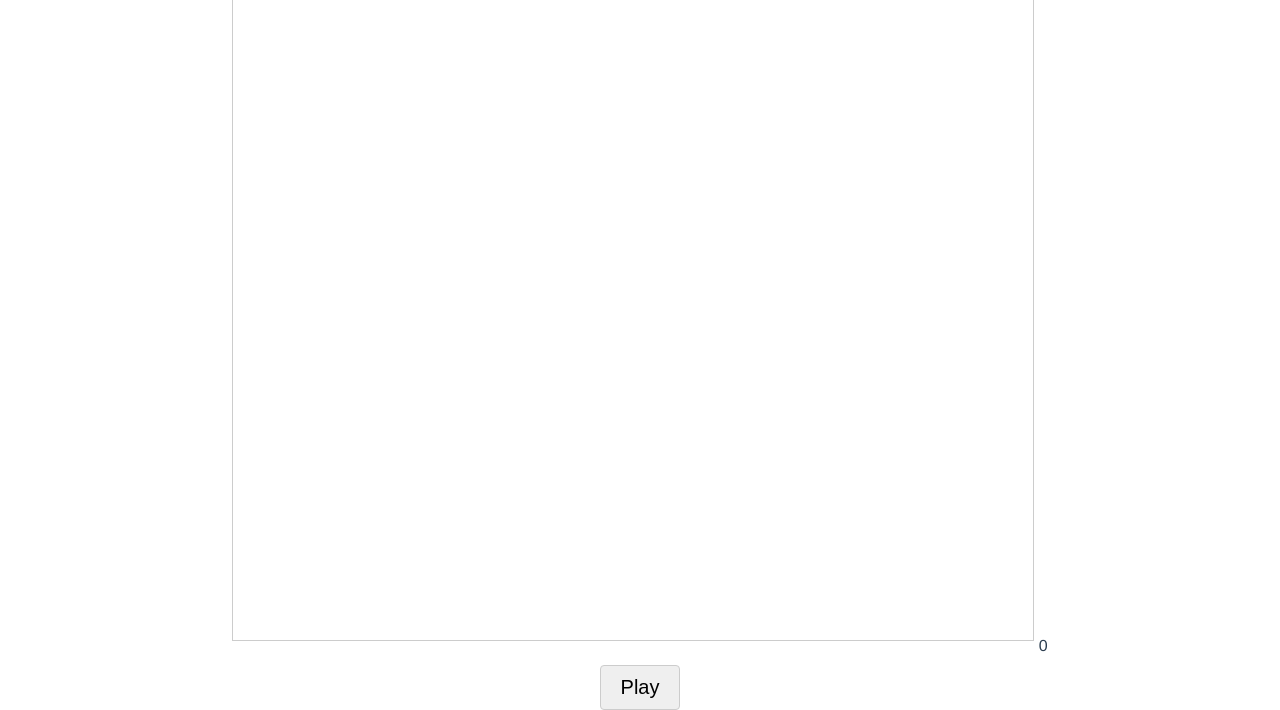
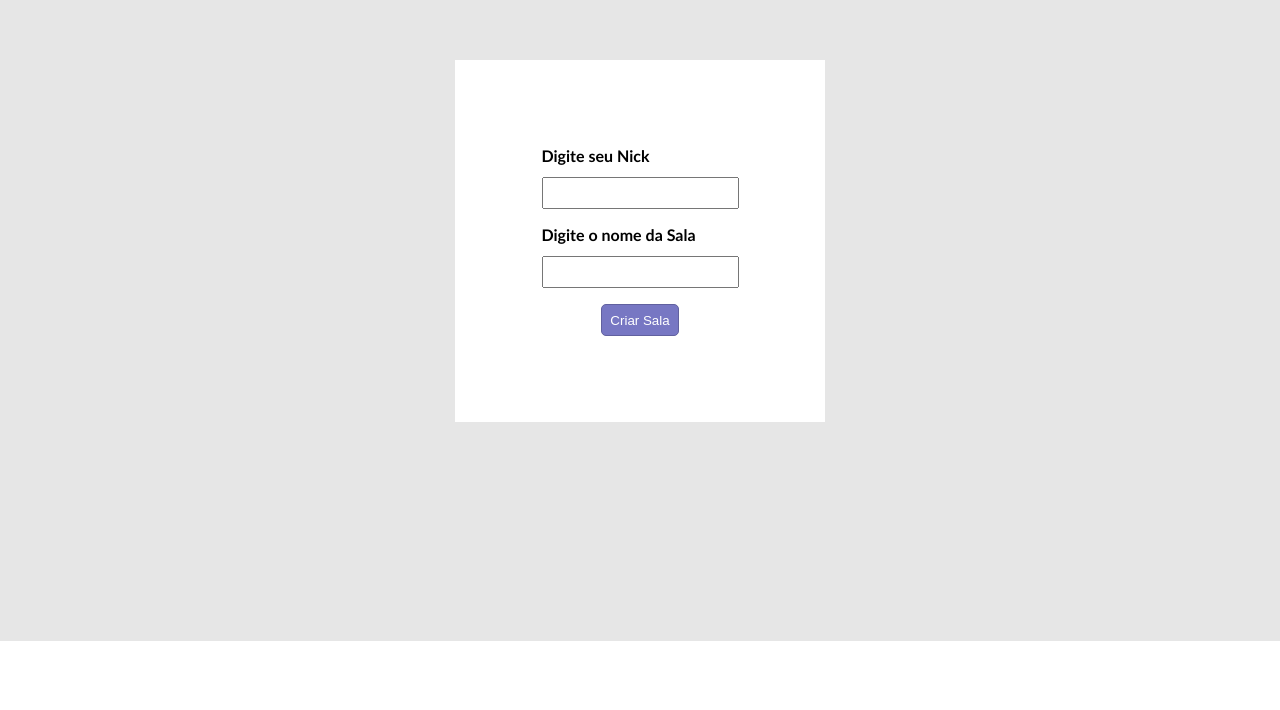
Before and after one commit to joaoreis/multiplayer-snake-game, a Vue app: page / in a window 1280 px wide. Shown: the part 159-869 px from the top of the page. After the commit the page ends 800 px from the top, so only its background shows below. Built offline with nearby package versions, Linux system fonts and the light colour scheme; no server answers.

Commit message:
feat: gerenciador de estados adicionado e configurado, login view implementada

```diff
--- a/package.json
+++ b/package.json
@@ -10,6 +10,7 @@
   },
   "dependencies": {
     "core-js": "^3.8.3",
+    "pinia": "^2.1.4",
     "vue": "^3.3.1",
     "vue-router": "^4.0.3"
   },
@@ -31,6 +32,8 @@
     "eslint-plugin-prettier": "^4.0.0",
     "eslint-plugin-vue": "^8.0.3",
     "jest": "^27.0.5",
-    "prettier": "^2.4.1"
+    "prettier": "^2.4.1",
+    "sass": "^1.62.0",
+    "sass-loader": "^13.2.2"
   }
 }
--- a/src/App.vue
+++ b/src/App.vue
@@ -4,6 +4,7 @@
 
 <style>
 * {
+  padding: 0;
   margin: 0;
   box-sizing: border-box;
 }
--- a/src/router/index.js
+++ b/src/router/index.js
@@ -1,12 +1,18 @@
 import { createRouter, createWebHashHistory } from "vue-router";
 // import HomeView from "../views/HomeView.vue";
 import FirstPageVue from "@/views/FirstPage.vue";
+import LoginPageVue from "@/views/LoginPage.vue";
 
 const routes = [
   {
     path: "/",
-    name: "home",
-    component: FirstPageVue,
+    name: "login",
+    component: () => LoginPageVue,
+  },
+  {
+    path: "/game",
+    name: "game",
+    component: () => FirstPageVue,
   },
 ];
 
--- /dev/null
+++ b/src/storage/user.js
@@ -0,0 +1,38 @@
+import { defineStore } from "pinia";
+
+const API_BASE_URL = "http://localhost:3000";
+
+export const useUserStore = defineStore({
+  id: "userData",
+  state: () => ({
+    nickname: "",
+    lobbyId: "",
+  }),
+  actions: {
+    async getLobbyName(nickname, lobbyId) {
+      const body = JSON.stringify({
+        userId: nickname,
+        lobbyId: lobbyId ?? "",
+      });
+      let alertMessage = "";
+      try {
+        const response = await fetch(`${API_BASE_URL}/login`, {
+          method: "POST",
+          headers: {
+            "Content-Type": "application/json",
+          },
+          body: body,
+        });
+        const jsonParsed = await response.json();
+        if (response.status >= 400) {
+          alertMessage = jsonParsed.error;
+          throw new Error();
+        }
+        this.nickname = nickname;
+        this.lobbyId = jsonParsed.data.lobbyId;
+      } catch (error) {
+        alert(alertMessage);
+      }
+    },
+  },
+});
--- a/src/views/FirstPage.vue
+++ b/src/views/FirstPage.vue
@@ -70,17 +70,6 @@ body {
   overflow: hidden;
   position: relative;
 }
-
-#app {
-  font-family: "Avenir", Helvetica, Arial, sans-serif;
-  -webkit-font-smoothing: antialiased;
-  -moz-osx-font-smoothing: grayscale;
-  text-align: center;
-  color: #2c3e50;
-  margin-top: 10px;
-  width: 100%;
-}
-
 .column {
   display: inline-block;
   width: calc(30% - 5px);
--- /dev/null
+++ b/src/views/LoginPage.vue
@@ -0,0 +1,97 @@
+<template>
+  <section class="login container">
+    <div class="login__card">
+      <form class="login__form">
+        <div class="login__form-group">
+          <label for="nick">Digite seu Nick</label>
+          <input type="text" name="nick" v-model="nickname" required />
+        </div>
+        <div class="login__form-group">
+          <label for="roomName">Digite o nome da Sala</label>
+          <input type="text" name="roomName" v-model="roomName" />
+        </div>
+        <div class="login__button-group">
+          <input type="button" :value="roomText" @click="criarSala()" />
+        </div>
+      </form>
+    </div>
+  </section>
+</template>
+
+<script setup>
+import { ref } from "vue";
+import { useUserStore } from "@/storage/user";
+import { computed } from "vue";
+
+const { getLobbyName } = useUserStore();
+
+const nickname = ref("");
+const roomName = ref("");
+
+const roomText = computed(() => {
+  return roomName.value ? "Entrar na Sala" : "Criar Sala";
+});
+
+const criarSala = async () => {
+  getLobbyName(nickname.value, roomName.value);
+};
+</script>
+
+<style lang="scss" scoped>
+.container {
+  padding: 4% 8%;
+  height: 100vh;
+  width: 100vw;
+  display: flex;
+  justify-content: center;
+  align-items: center;
+  background-color: rgb(230, 230, 230);
+}
+.login {
+  font-family: "Gill Sans", "Gill Sans MT", Calibri, "Trebuchet MS", sans-serif;
+  &__card {
+    background-color: white;
+    padding: 8% 8%;
+  }
+
+  &__form {
+    &-group {
+      display: flex;
+      flex-direction: column;
+      align-items: flex-start;
+      gap: 0.75rem;
+      margin-bottom: 1rem;
+
+      label {
+        font-weight: 600;
+      }
+
+      input[type="text"] {
+        height: 2rem;
+        padding: 0 0.5rem;
+      }
+    }
+
+    input[type="button"] {
+      height: 2rem;
+      color: white;
+      background-color: rgb(119, 119, 195);
+      border: solid 1px rgb(97, 97, 159);
+      border-radius: 5px;
+      cursor: pointer;
+      padding: 0 4%;
+
+      &:hover {
+        background-color: rgb(131, 131, 215);
+      }
+    }
+  }
+
+  &__button {
+    &-group {
+      display: flex;
+      justify-content: space-evenly;
+    }
+  }
+}
+</style>
```
Also changed, not shown: src/main.js (+6 -1 lines), 1 other file (tests, documents, lock files or other folders).
